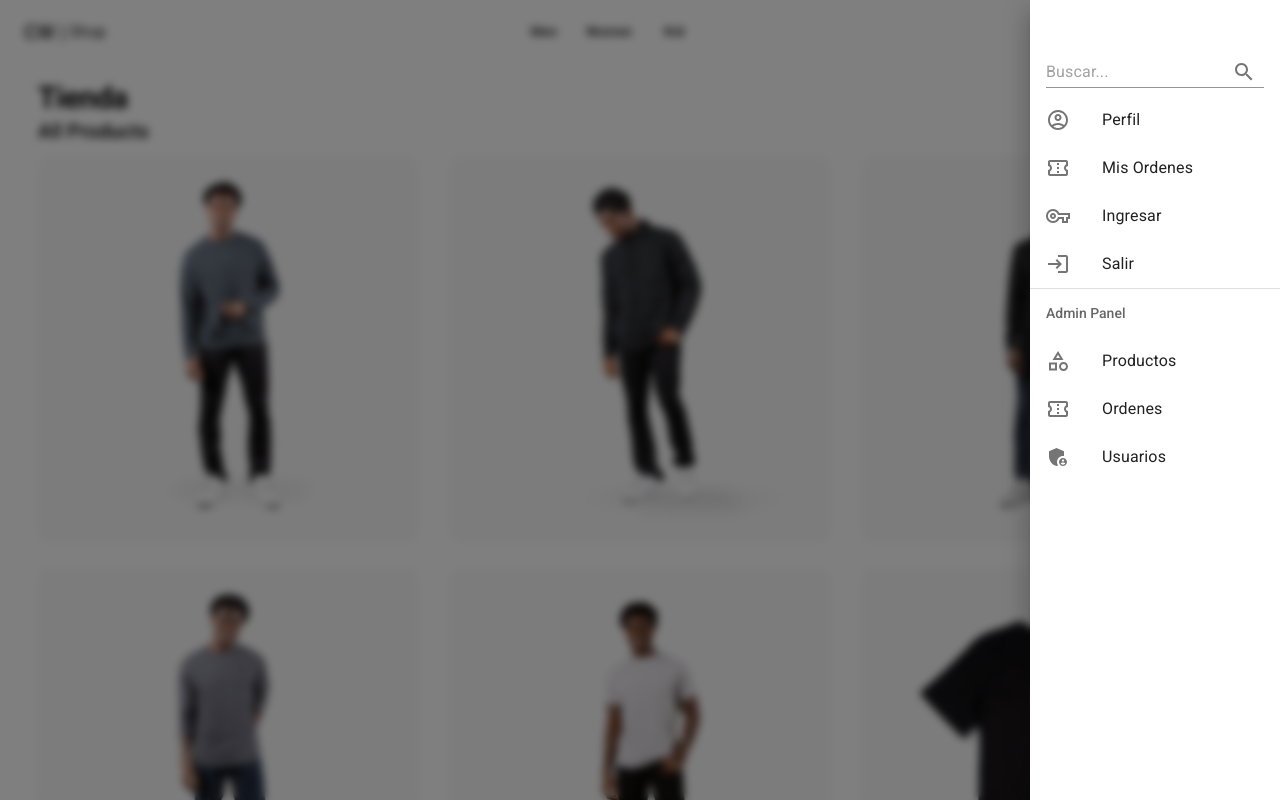
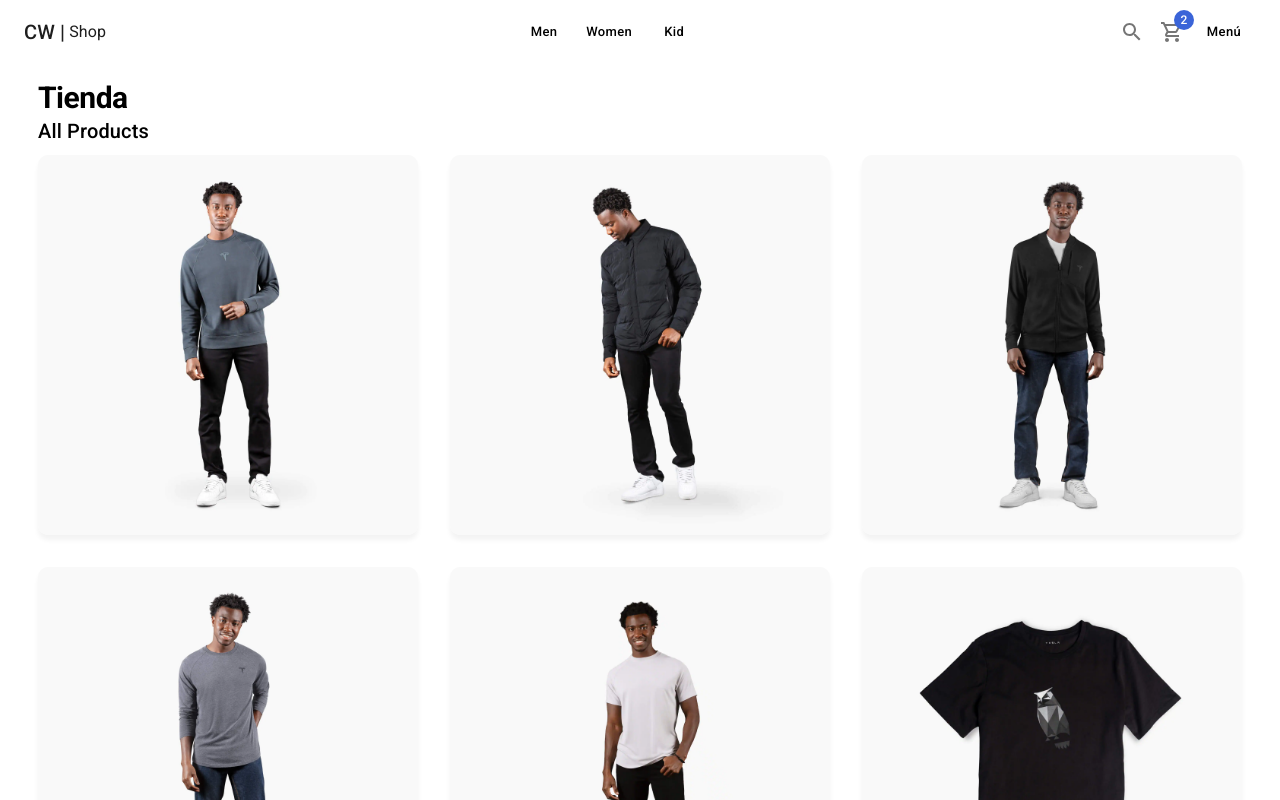
Before and after one commit to Ivowainer/cw-shop, a Next.js app: page / in a window 1280 px wide. Shown: the top 800 px of the page. Built offline with nearby package versions, Linux system fonts and the light colour scheme.

Commit message:
Card and CardList

```diff
--- /dev/null
+++ b/components/products/ProductCard.tsx
@@ -0,0 +1,22 @@
+import { Card, CardActionArea, CardMedia, Grid } from "@mui/material"
+import { IProducts } from "../../interfaces";
+
+interface ProductCardProps {
+  product: IProducts;
+}
+
+export const ProductCard = ({ product }: ProductCardProps) => {
+  return (
+    <Grid item xs={6} sm={4} key={product.slug}>
+      <Card>
+        <CardActionArea>
+          <CardMedia
+            component="img"
+            image={`products/${product.images[0]}`}
+            alt={product.title}
+          />
+        </CardActionArea>
+      </Card>
+    </Grid>
+  )
+}
--- /dev/null
+++ b/components/products/ProductList.tsx
@@ -0,0 +1,20 @@
+import { Grid } from "@mui/material"
+import { IProducts } from "../../interfaces"
+import { ProductCard } from "./ProductCard";
+
+interface ProductListProps {
+    products: IProducts[];
+}
+
+export const ProductList = ({ products }: ProductListProps) => {
+  return (
+    <Grid container spacing={4}>
+        {products.map(product => (
+            <ProductCard
+                key={product.slug}
+                product={product}
+            />
+        ))}
+    </Grid>
+  )
+}
--- /dev/null
+++ b/components/products/index.ts
@@ -0,0 +1,2 @@
+export * from './ProductCard'
+export * from './ProductList'
--- a/components/ui/SideMenu.tsx
+++ b/components/ui/SideMenu.tsx
@@ -5,7 +5,7 @@ import { AccountCircleOutlined, AdminPanelSettings, CategoryOutlined, Confirmati
 export const SideMenu = () => {
   return (
     <Drawer
-        open={ true }
+        open={ false }
         anchor='right'
         sx={{ backdropFilter: 'blur(4px)', transition: 'all 0.5s ease-out' }}
     >
--- /dev/null
+++ b/interfaces/index.ts
@@ -0,0 +1 @@
+export * from './products';
--- /dev/null
+++ b/interfaces/products.ts
@@ -0,0 +1,16 @@
+type ISizes = 'XS'|'S'|'M'|'L'|'XL'|'XXL'|'XXXL';
+type ITypes = 'shirts'|'pants'|'hoodies'|'hats';
+
+export interface IProducts {
+    _id: string;
+    description: string;
+    images: string[];
+    inStock: number;
+    price: number;
+    sizes: ISizes[];
+    slug: string;
+    tags: string[];
+    title: string;
+    type: ITypes;
+    gender: 'men'|'women'|'kid'|'unisex'
+}
--- a/pages/index.tsx
+++ b/pages/index.tsx
@@ -1,8 +1,12 @@
 import type { NextPage } from 'next'
-import { Card, CardActionArea, CardMedia, Grid, Typography } from '@mui/material'
+import { Typography } from '@mui/material'
 
 import { ShopLayout } from '../components/layouts'
+import { ProductList } from '../components/products';
+
 import { initialData } from '../database/products';
+
+import { IProducts } from '../interfaces';
 
 
 
@@ -12,21 +16,7 @@ const Home: NextPage = () => {
       <Typography variant="h1" component="h1">Tienda</Typography>
       <Typography variant="h6" sx={{ mb: 1 }}>All Products</Typography>
 
-      <Grid container spacing={4}>
-          {initialData.products.map(product => (
-            <Grid item xs={6} sm={4} key={product.slug}>
-              <Card>
-                <CardActionArea>
-                  <CardMedia
-                    component="img"
-                    image={`products/${product.images[0]}`}
-                    alt={product.title}
-                  />
-                </CardActionArea>
-              </Card>
-            </Grid>
-          ))}
-      </Grid>
+      <ProductList products={ initialData.products as any } />
     </ShopLayout>
   )
 }
```
